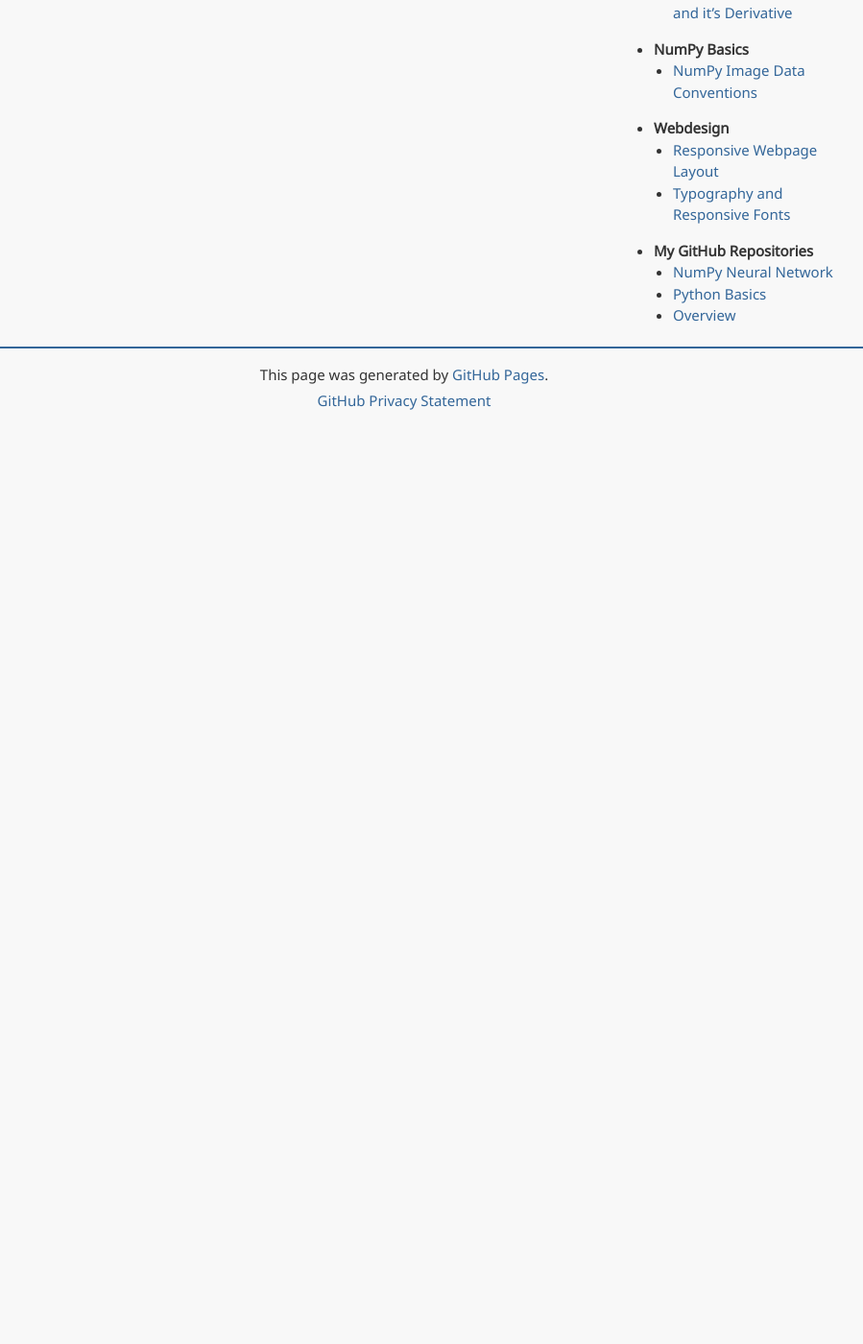
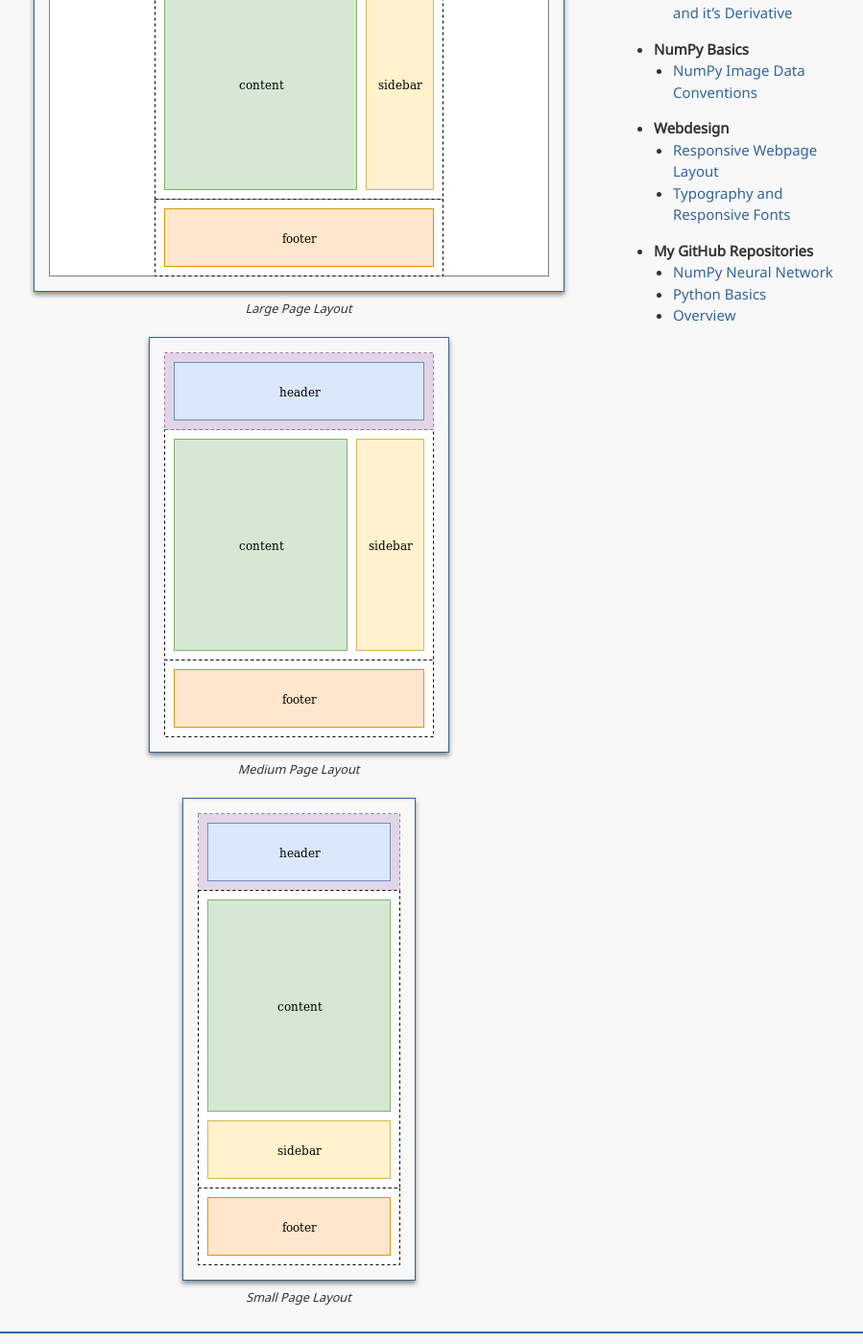
Before and after one commit to m-a-h-e/m-a-h-e.github.io, a Jekyll site: the page built from responsive_layout.md, in a window 1280 px wide and 1400 px high, scrolled down 507 px. Shown: the whole window at 96% size, without its empty margins (219-1118 px from the left). Built offline with Jekyll 4.4.1, drawn with Linux system fonts in a browser that asks for light colours; our own code applies the rules of GitHub Pages for plain Markdown files; before the commit the page ends 957 px from its top, so only the background shows below that.

Commit message:
added layout images

```diff
--- a/responsive_layout.md
+++ b/responsive_layout.md
@@ -3,3 +3,15 @@ add-to-toc: true
 toc-categories: [Webdesign]
 ---
 # Responsive Webpage Layout
+
+{:.caption}
+![large page layout](/assets/images/large_layout.png)
+Large Page Layout
+
+{:.caption}
+![medium page layout](/assets/images/medium_layout.png)
+Medium Page Layout
+
+{:.caption}
+![small page layout](/assets/images/small_layout.png)
+Small Page Layout
```
